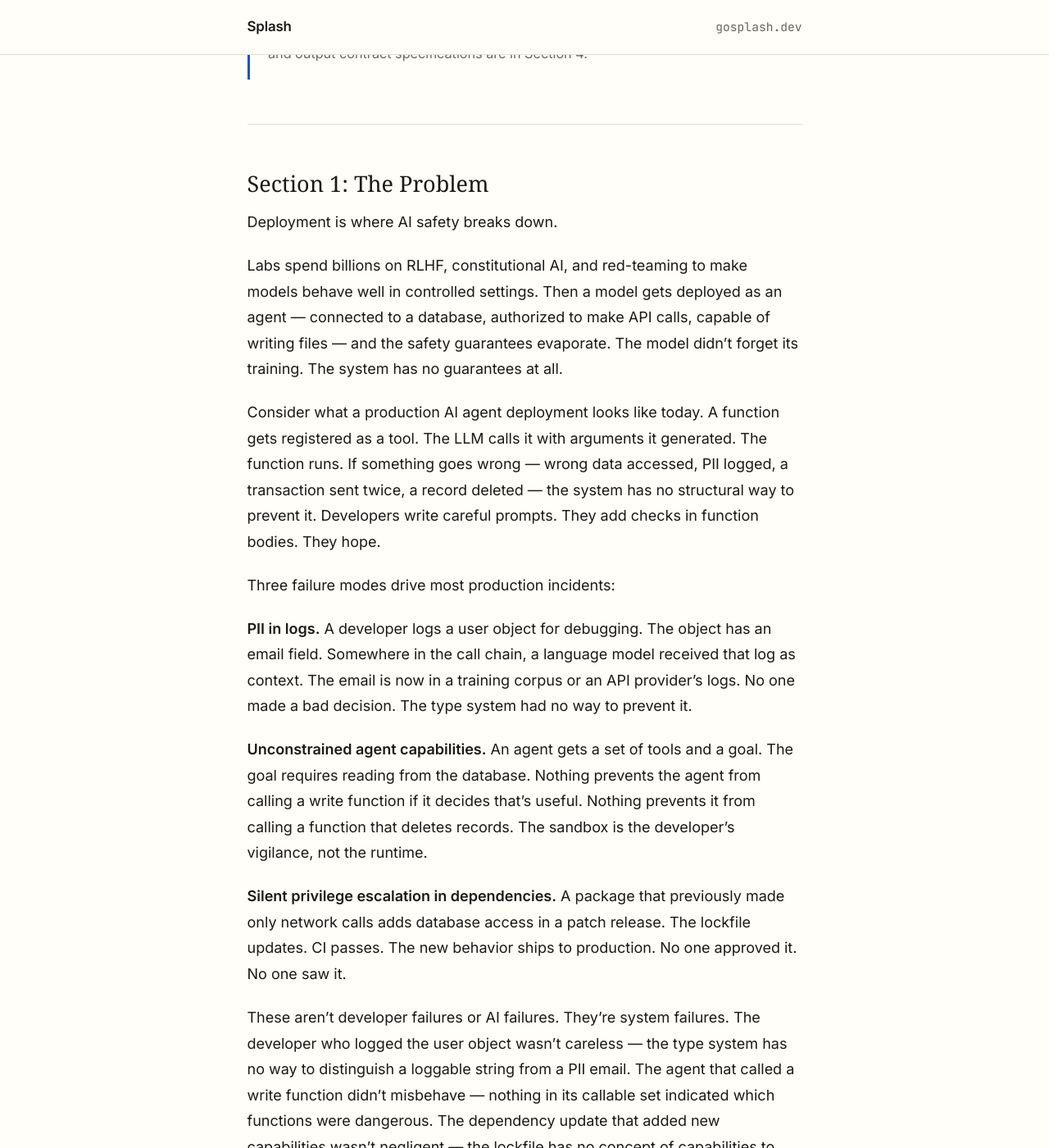
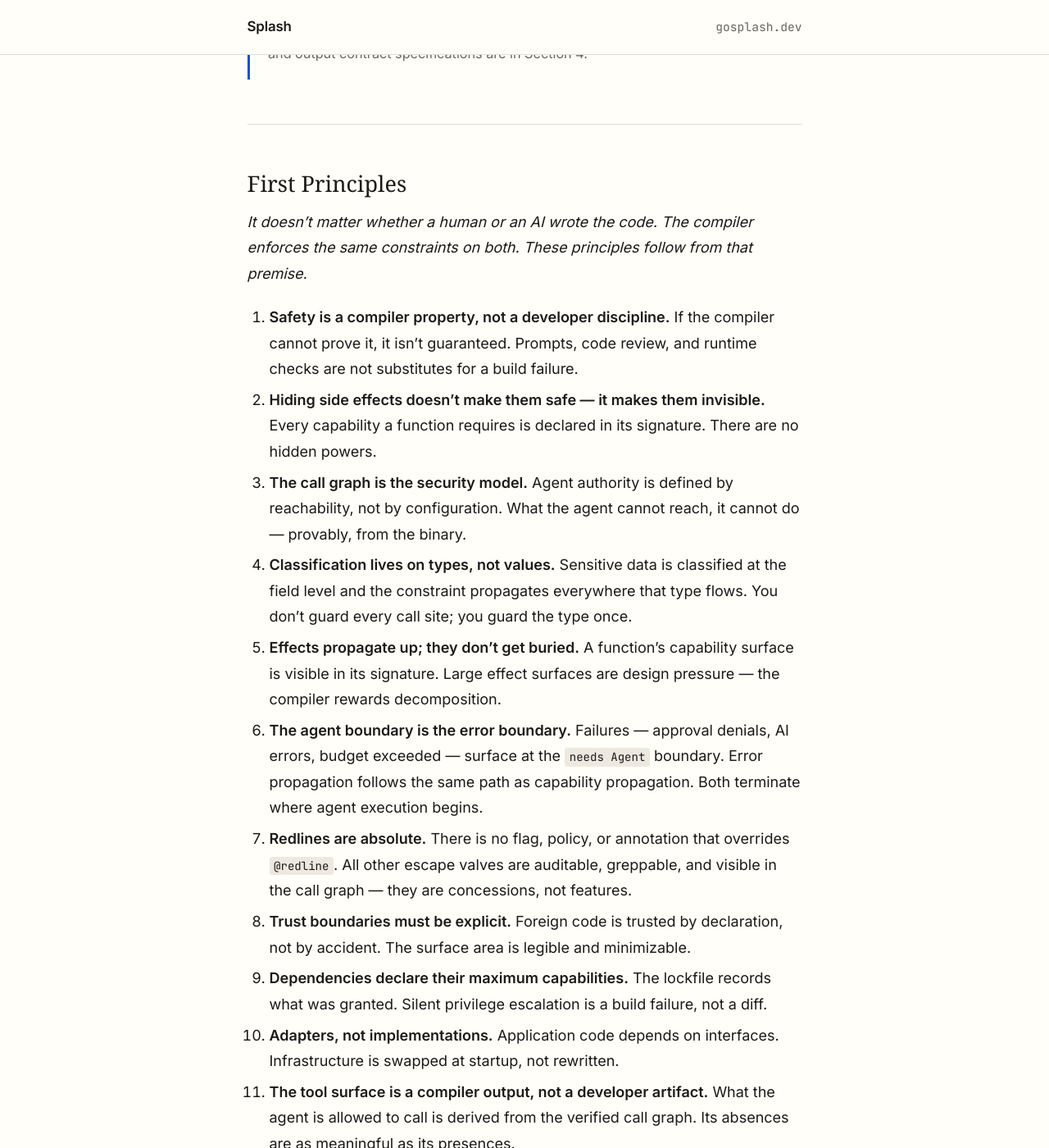
Before and after one commit to gosplash/splash, a Jekyll site: the page built from site/index.md, in a window 1280 px wide and 1400 px high, scrolled down 1162 px. Shown: the whole window at 82% size. Built offline with Jekyll 4.4.1, drawn with Linux system fonts in a browser that asks for light colours; some web fonts are replaced.

Commit message:
docs: add First Principles section to whitepaper and site
Co-Authored-By: Claude Sonnet 4.6 <noreply@anthropic.com>

```diff
--- a/site/index.md
+++ b/site/index.md
@@ -32,6 +32,34 @@ This document has four audiences. Each reads a different path through it.
 **AI lab researchers and partners:** Read Section 1, then Section 4 (AI Safety Architecture) and Section 7 (Ecosystem and Integration). The provenance chain and output contract specifications are in Section 4.
 
 </div>
+
+---
+
+## First Principles
+
+*It doesn't matter whether a human or an AI wrote the code. The compiler enforces the same constraints on both. These principles follow from that premise.*
+
+1. **Safety is a compiler property, not a developer discipline.** If the compiler cannot prove it, it isn't guaranteed. Prompts, code review, and runtime checks are not substitutes for a build failure.
+
+2. **Hiding side effects doesn't make them safe — it makes them invisible.** Every capability a function requires is declared in its signature. There are no hidden powers.
+
+3. **The call graph is the security model.** Agent authority is defined by reachability, not by configuration. What the agent cannot reach, it cannot do — provably, from the binary.
+
+4. **Classification lives on types, not values.** Sensitive data is classified at the field level and the constraint propagates everywhere that type flows. You don't guard every call site; you guard the type once.
+
+5. **Effects propagate up; they don't get buried.** A function's capability surface is visible in its signature. Large effect surfaces are design pressure — the compiler rewards decomposition.
+
+6. **The agent boundary is the error boundary.** Failures — approval denials, AI errors, budget exceeded — surface at the `needs Agent` boundary. Error propagation follows the same path as capability propagation. Both terminate where agent execution begins.
+
+7. **Redlines are absolute.** There is no flag, policy, or annotation that overrides `@redline`. All other escape valves are auditable, greppable, and visible in the call graph — they are concessions, not features.
+
+8. **Trust boundaries must be explicit.** Foreign code is trusted by declaration, not by accident. The surface area is legible and minimizable.
+
+9. **Dependencies declare their maximum capabilities.** The lockfile records what was granted. Silent privilege escalation is a build failure, not a diff.
+
+10. **Adapters, not implementations.** Application code depends on interfaces. Infrastructure is swapped at startup, not rewritten.
+
+11. **The tool surface is a compiler output, not a developer artifact.** What the agent is allowed to call is derived from the verified call graph. Its absences are as meaningful as its presences.
 
 ---
 
```
Also changed, not shown: WHITEPAPER.md (+28 -0 lines).
